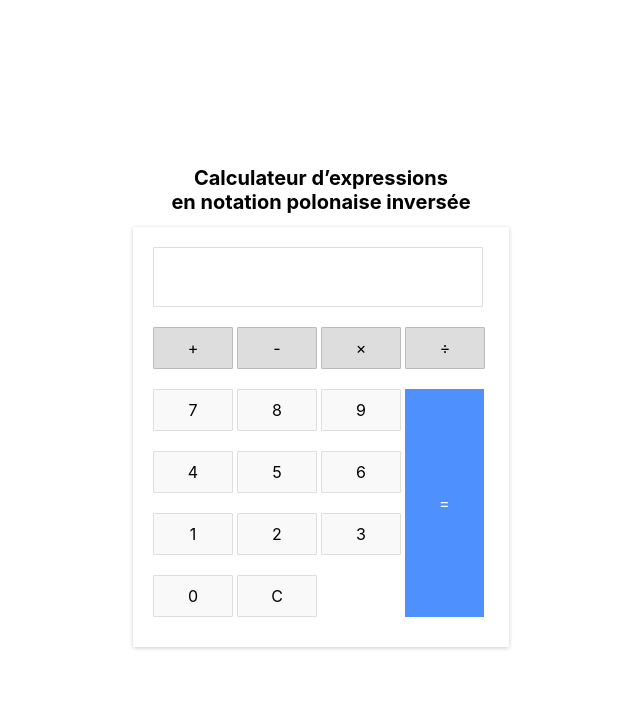
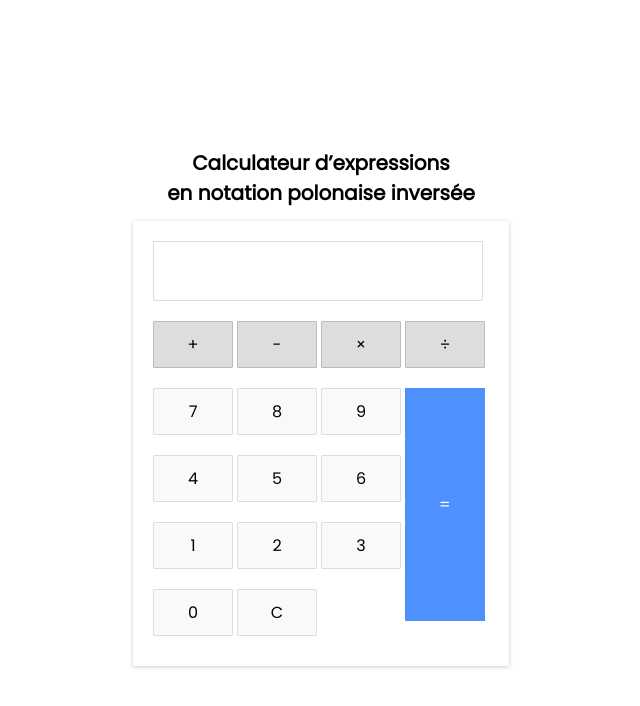
Before and after one commit to AlexisF9/RNP-project, a Next.js app: page / in a window 1280 px wide. Shown: the top 706 px of the page, without its empty margins (319-959 px from the left). Built offline with nearby package versions, Linux system fonts and the light colour scheme.

Commit message:
add scss style

```diff
--- a/package.json
+++ b/package.json
@@ -12,7 +12,8 @@
   "dependencies": {
     "next": "12.1.6",
     "react": "18.1.0",
-    "react-dom": "18.1.0"
+    "react-dom": "18.1.0",
+    "sass": "^1.51.0"
   },
   "jest": {
     "setupFilesAfterEnv": [
--- a/pages/index.tsx
+++ b/pages/index.tsx
@@ -2,7 +2,7 @@ import type { NextPage } from "next";
 import Head from "next/head";
 import Image from "next/image";
 import { useState } from "react";
-import css from "../styles/Home.module.css";
+import css from "../styles/Home.module.scss";
 import { polishReverse } from "../domain/index";
 
 const Home: NextPage = () => {
@@ -24,7 +24,7 @@ const Home: NextPage = () => {
   return (
     <div className={css.container}>
       <Head>
-        <title>Create Next App</title>
+        <title>Calculateur d’expressions RPN</title>
         <meta name="description" content="Generated by create next app" />
         <link rel="icon" href="/favicon.ico" />
       </Head>
--- a/styles/Home.module.css
+++ b/styles/Home.module.scss
@@ -1,3 +1,5 @@
+@import "variables";
+
 .main {
   width: 100%;
   height: 100vh;
@@ -55,7 +57,7 @@
   background-color: #ddd;
   -webkit-box-shadow: 0px 1px 4px 0px rgba(0, 0, 0, 0.2);
   box-shadow: 0px 1px 4px 0px rgba(0, 0, 0, 0.2);
-  border-color: #aaa;
+  border-color: $gray;
 }
 
 .operators div:active {
@@ -80,7 +82,7 @@
 }
 
 .numbers div:hover {
-  background-color: #f1f1f1;
+  background-color: $gray-light;
   -webkit-box-shadow: 0px 1px 4px 0px rgba(0, 0, 0, 0.2);
   box-shadow: 0px 1px 4px 0px rgba(0, 0, 0, 0.2);
   border-color: #bbb;
@@ -98,15 +100,14 @@ div.equal {
   vertical-align: top;
   cursor: pointer;
   color: #FFF;
-  background-color: #4d90fe;
+  background-color: $primary;
   transition: all .2s ease-in-out;
 }
 
 div.equal:hover {
-  background-color: #307CF9;
+  background-color: $primary-hover;
   -webkit-box-shadow: 0px 1px 4px 0px rgba(0, 0, 0, 0.2);
   box-shadow: 0px 1px 4px 0px rgba(0, 0, 0, 0.2);
-  border-color: #1857BB;
 }
 
 div.equal:active {
--- a/styles/globals.css
+++ b/styles/globals.scss
@@ -1,8 +1,10 @@
+@import url('https://fonts.googleapis.com/css2?family=Poppins:wght@300;400&display=swap');
+
 html,
 body {
   padding: 0;
   margin: 0;
-  font-family: -apple-system, BlinkMacSystemFont, Segoe UI, Roboto, Oxygen,
+  font-family: 'Poppins', -apple-system, BlinkMacSystemFont, Segoe UI, Roboto, Oxygen,
     Ubuntu, Cantarell, Fira Sans, Droid Sans, Helvetica Neue, sans-serif;
 }
 
--- /dev/null
+++ b/styles/variables.scss
@@ -0,0 +1,5 @@
+$primary: #4d90fe;
+$primary-hover: #307CF9;
+
+$gray: #aaa;
+$gray-light: #f1f1f1;
```
Also changed, not shown: pages/_app.tsx (+4 -4 lines), 1 other file (tests, documents, lock files or other folders).
